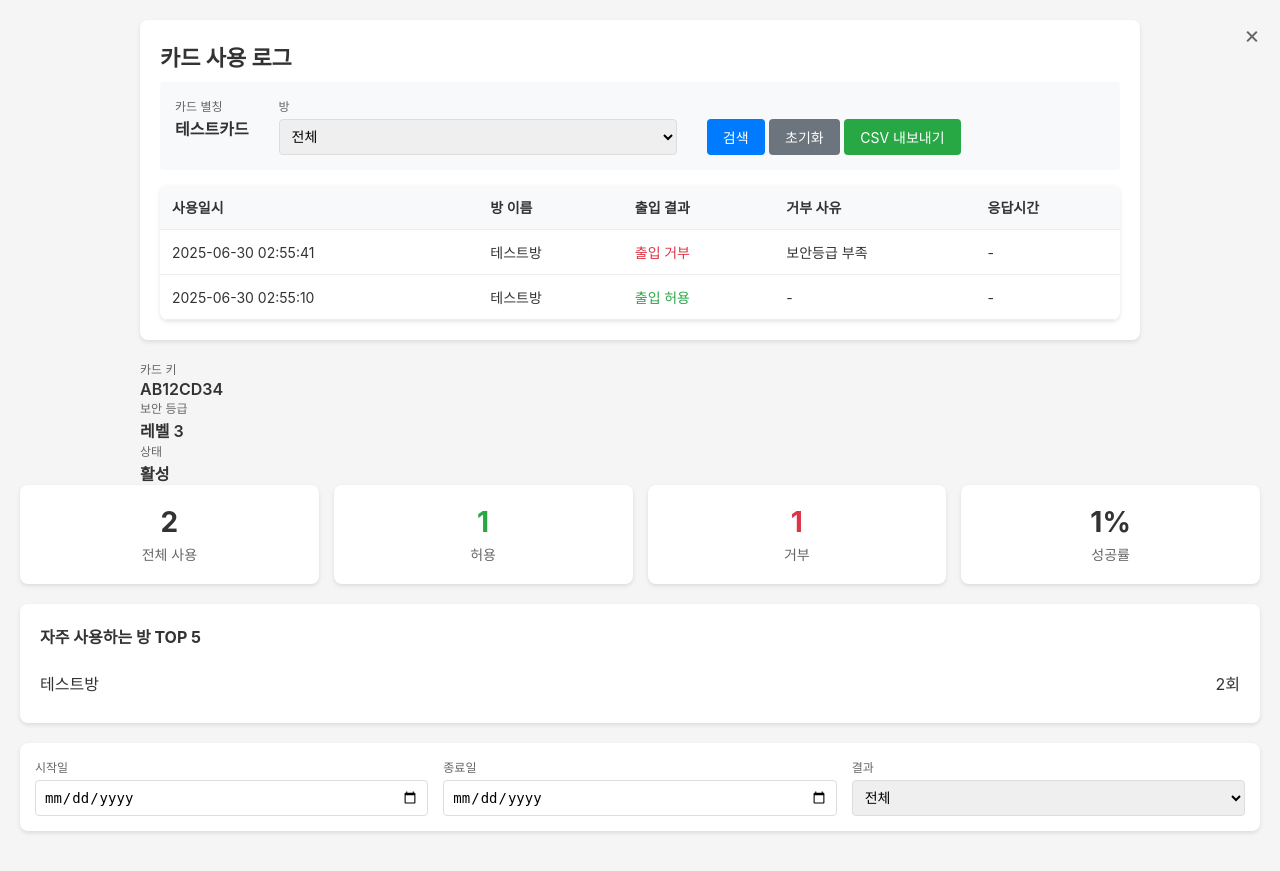
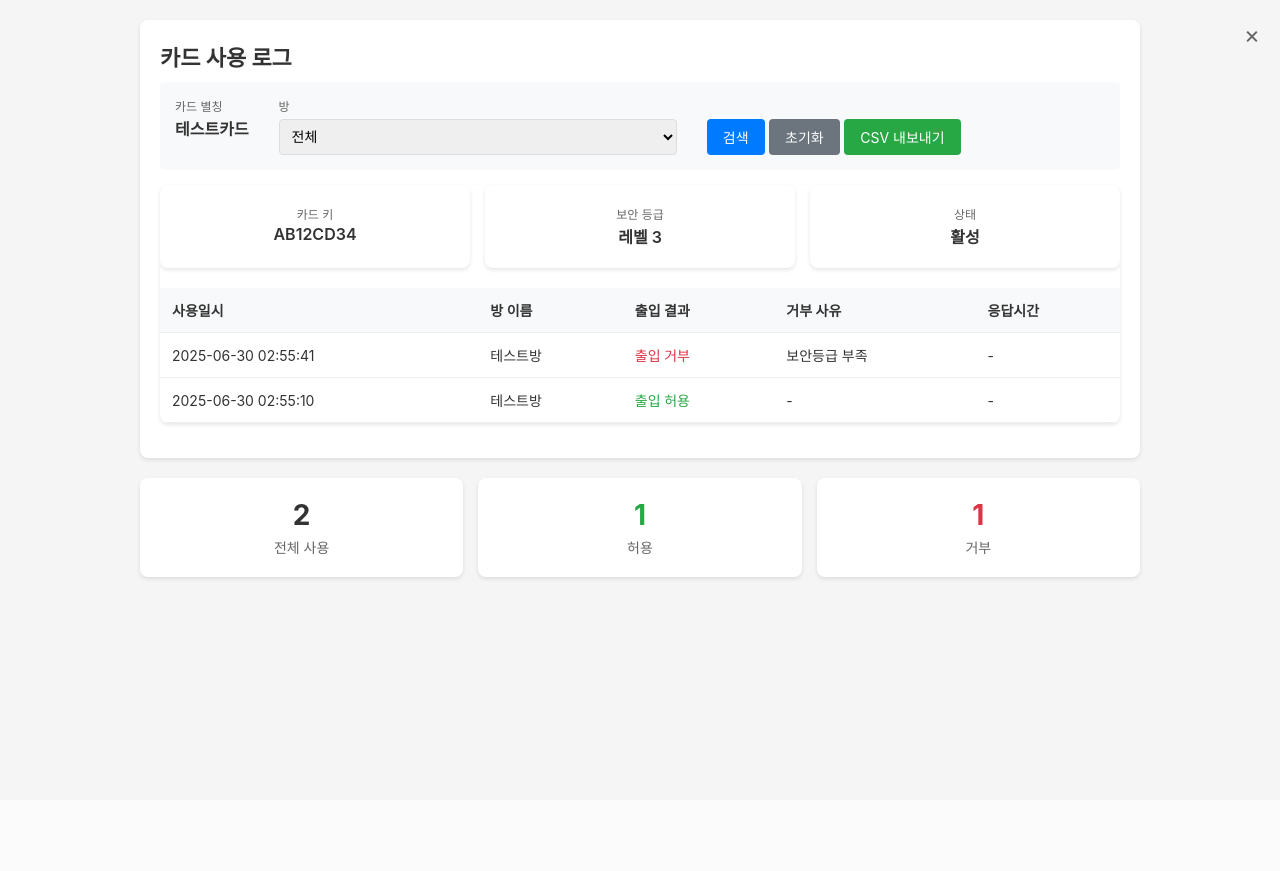
Before and after one commit to gihyeonchoi/security_server, a Django app: page /RFID/card_logs/30/ in a window 1280 px wide. After the commit the page ends 580 px from the top, so only its background shows below. Run offline with Django 4.2, Linux system fonts and the light colour scheme; a user stored in the database is signed in; data comes from the database, SQL or seed files in the repository.

Commit message:
card log 조금 수정

```diff
--- a/RFID/templates/card_logs.html
+++ b/RFID/templates/card_logs.html
@@ -122,6 +122,7 @@
         }
         .btn-export:hover { background: #218838; }
         .logs-table {
+            margin-bottom: 15px;
             background: white;
             border-radius: 8px;
             box-shadow: 0 2px 4px rgba(0,0,0,0.1);
@@ -231,6 +232,26 @@
         </form>
 
         <div class="logs-table">
+            <div class="stats-grid">
+            <div class="stat-card">
+                <div class="info-item">
+                    <span class="info-label">카드 키</span>
+                    <span class="info-value">{{ card.card_key_value }}</span>
+                </div>
+            </div>
+            <div class="stat-card">
+                <div class="info-item">
+                    <span class="info-label">보안 등급</span>
+                    <span class="info-value">레벨 {{ card.card_level }}</span>
+                </div>
+            </div>
+            <div class="stat-card">
+                <div class="info-item">
+                    <span class="info-label">상태</span>
+                    <span class="info-value">{% if card.is_active %}활성{% else %}비활성{% endif %}</span>
+                </div>
+            </div>
+        </div>
             <table>
                 <thead>
                     <tr>
@@ -292,6 +313,24 @@
         {% endif %}
     </div>
 
+
+    <div class="stats-grid">
+        <div class="stat-card">
+            <div class="stat-value">{{ total_logs }}</div>
+            <div class="stat-label">전체 사용</div>
+        </div>
+        <div class="stat-card">
+            <div class="stat-value stat-granted">{{ granted_count }}</div>
+            <div class="stat-label">허용</div>
+        </div>
+        <div class="stat-card">
+            <div class="stat-value stat-denied">{{ denied_count }}</div>
+            <div class="stat-label">거부</div>
+        </div>
+    </div>
+    </div>
+
+
     <script>
         // 날짜 입력 시 오늘 날짜를 최대값으로 설정
         document.addEventListener('DOMContentLoaded', function() {
@@ -301,35 +340,8 @@
         });
     </script>
 </body>
-</html><div class="info-item">
-                    <span class="info-label">카드 키</span>
-                    <span class="info-value">{{ card.card_key_value }}</span>
-                </div>
-                <div class="info-item">
-                    <span class="info-label">보안 등급</span>
-                    <span class="info-value">레벨 {{ card.card_level }}</span>
-                </div>
-                <div class="info-item">
-                    <span class="info-label">상태</span>
-                    <span class="info-value">{% if card.is_active %}활성{% else %}비활성{% endif %}</span>
-                </div>
-            </div>
-        </div>
-
-        <div class="stats-grid">
-            <div class="stat-card">
-                <div class="stat-value">{{ total_logs }}</div>
-                <div class="stat-label">전체 사용</div>
-            </div>
-            <div class="stat-card">
-                <div class="stat-value stat-granted">{{ granted_count }}</div>
-                <div class="stat-label">허용</div>
-            </div>
-            <div class="stat-card">
-                <div class="stat-value stat-denied">{{ denied_count }}</div>
-                <div class="stat-label">거부</div>
-            </div>
-            <div class="stat-card">
+</html>
+            <!-- <div class="stat-card">
                 <div class="stat-value">
                     {% if total_logs > 0 %}
                         {{ granted_count|floatformat:0 }}%
@@ -371,4 +383,4 @@
                         <option value="denied" {% if result_filter == 'denied' %}selected{% endif %}>거부</option>
                         <option value="error" {% if result_filter == 'error' %}selected{% endif %}>오류</option>
                     </select>
-                </div>
+                </div> -->
```
